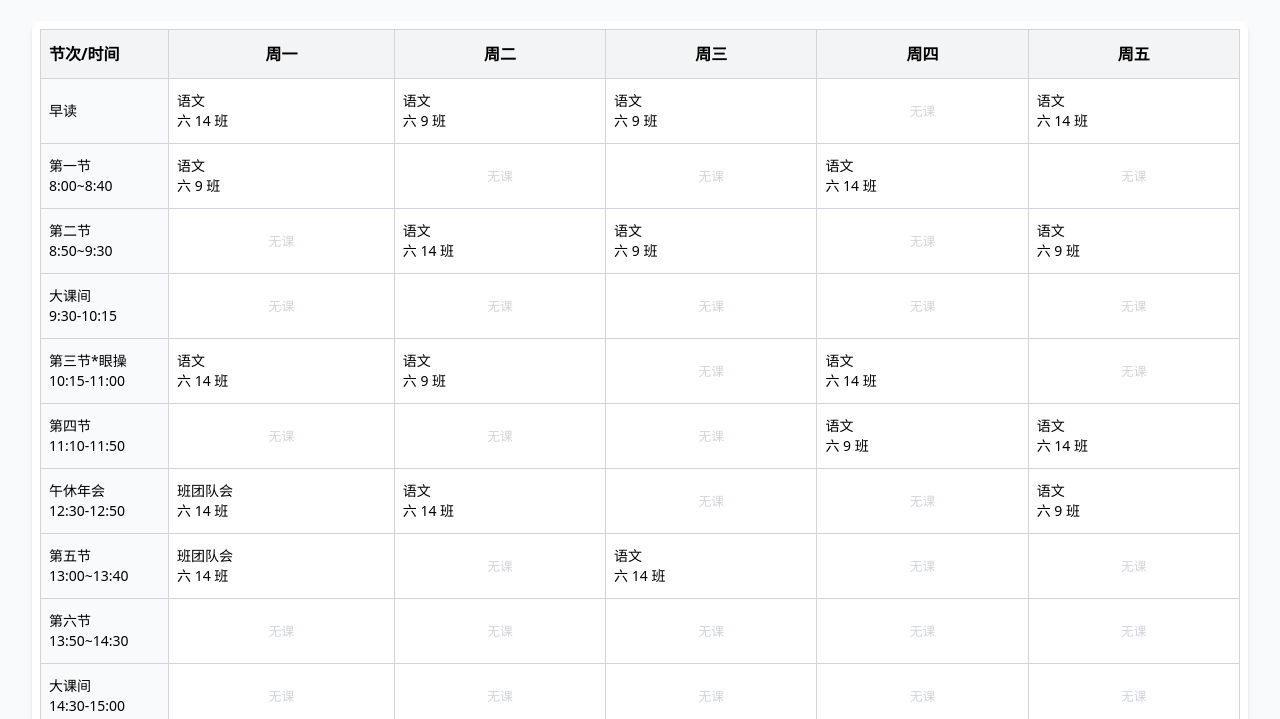
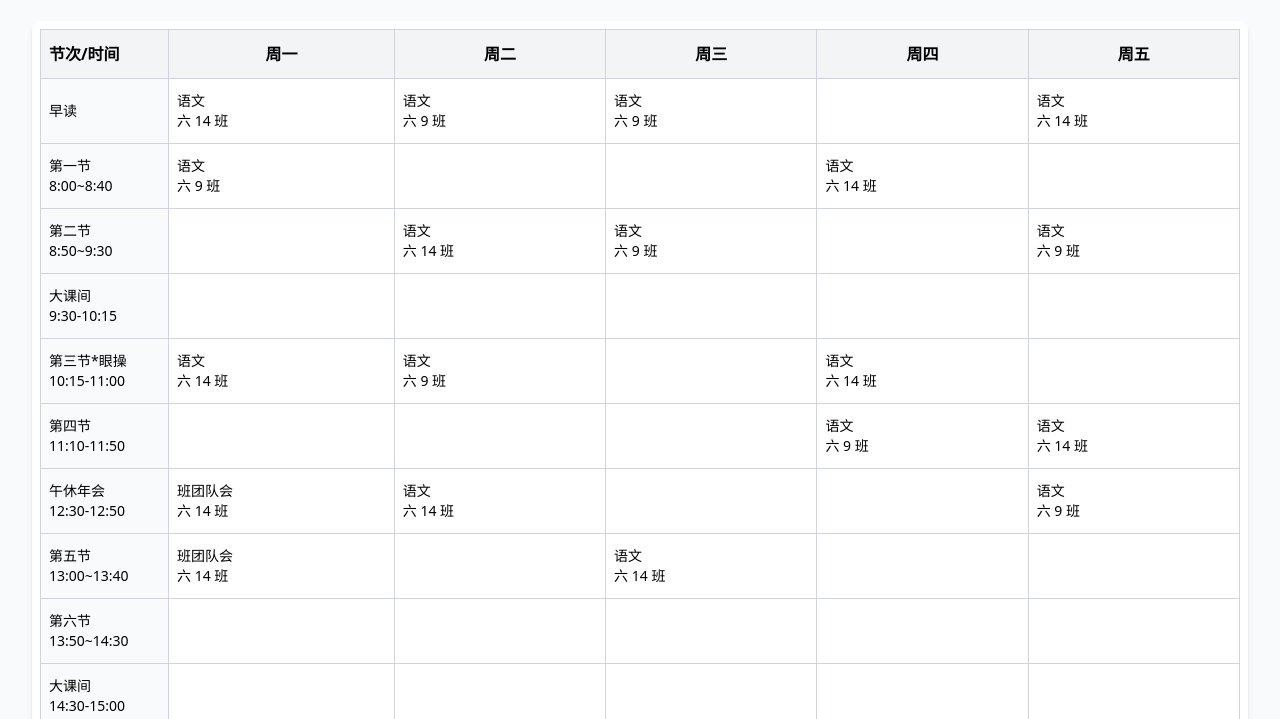
Before and after one commit to g4t2kfkhkt-coder/Teacher-Weekly-Arrangement, a plain HTML site: page index.html in a window 1280 px wide. Shown: the part 81-800 px from the top of the page. Drawn offline with nearby package versions, Linux system fonts and the light colour scheme.

Commit message:
Update index.html

```diff
--- a/index.html
+++ b/index.html
@@ -17,7 +17,7 @@
             background-color: #f3f4f6;
         }
         .course-cell:empty::after {
-            content: "无课";
+            content: "";
             color: #d1d5db;
             position: absolute;
             top: 50%;
```
